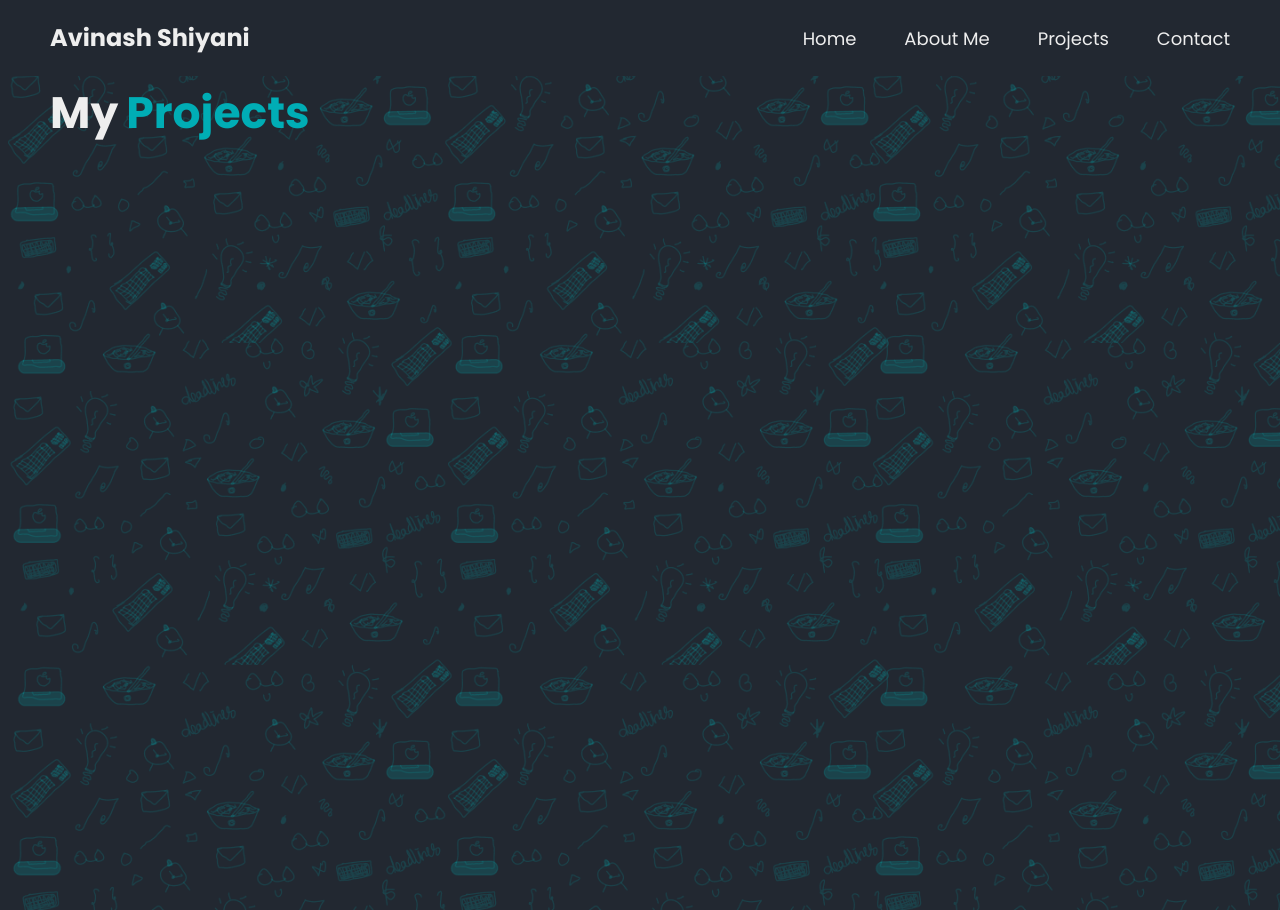
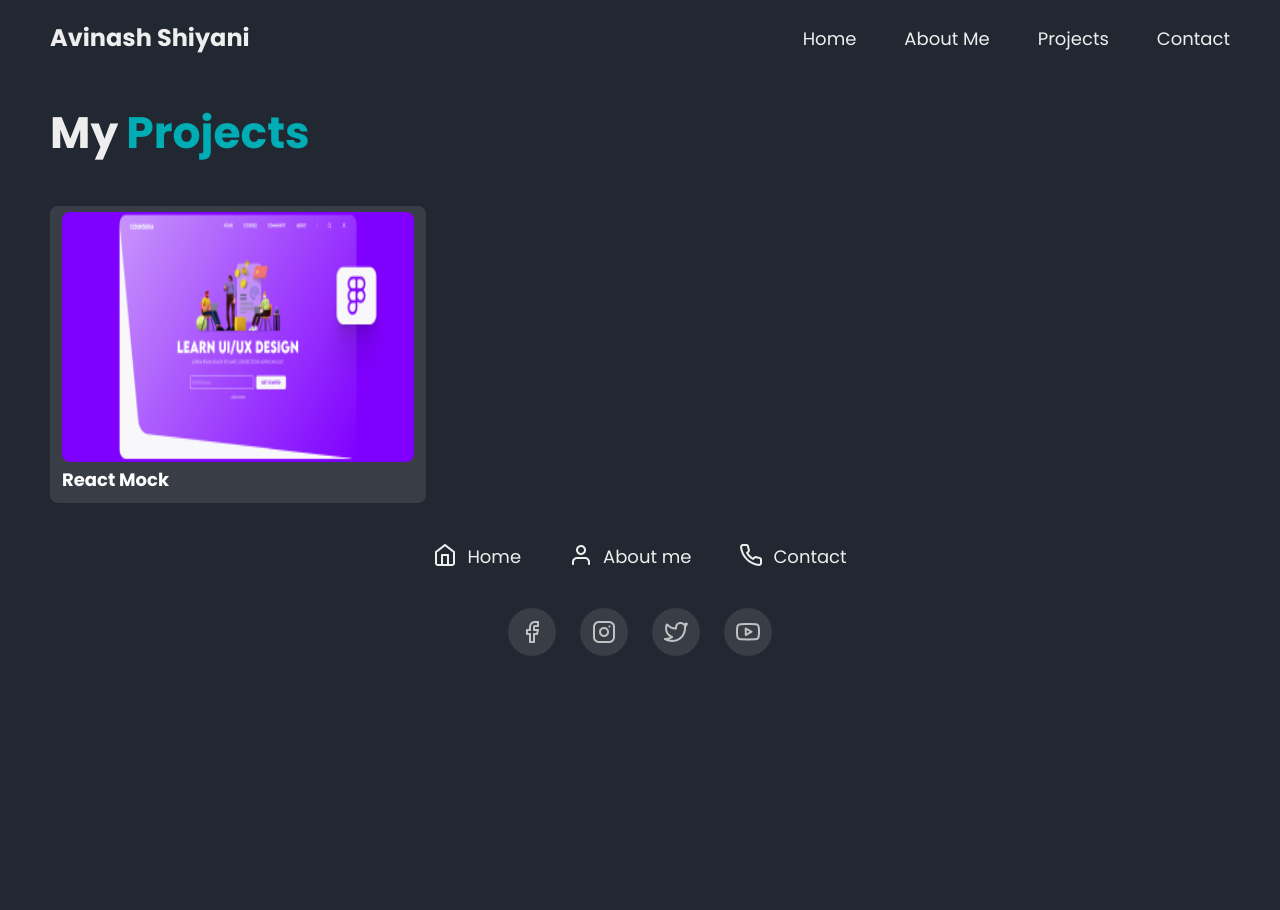
Before and after one commit to Avinashshiyani/Portfolio, a React (Vite) app: page /projects in a window 1280 px wide. After the commit the page ends 800 px from the top, so only its background shows below. Built offline with nearby package versions, Linux system fonts and the light colour scheme.

Commit message:
Display Project Div Added

```diff
--- a/src/Components/Projects.jsx
+++ b/src/Components/Projects.jsx
@@ -4,23 +4,38 @@ import LandingPageOne from "../assets/landingPageOne.png";
 
 const Projects = () => {
   return (
-    <div className="grid justify-center absolute ">
-      {/* image div */}
-      <div className="flex justify-center items-center">
-        <img src={ProjectPage} alt="" className="h-fit" />
-      </div>
+    <div className="grid ">
       {/* my project div */}
-      <div className="grid absolute mt-[80px] px-[50px]">
+      <div className="grid items-center mt-[80px] w-full h-full ">
+        {/* title div */}
         <div className="flex font-bold text-[44px] space-x-2">
           <span className="text-white">My</span>
           <span className="text-secondary">Projects</span>
         </div>
-        {/* <div className="px-[40px] py-[40px] flex items-center justify-center backdrop-blur-[50px]">
-          <img src={LandingPageOne} alt="" />
-        </div> */}
+        {/* square project show div */}
+        <div className="grid  items-start  w-full ">
+          <div className="grid sm:grid-cols-2 md:grid-cols-3  gap-[26px]  ">
+            <Project />
+          </div>
+        </div>
       </div>
     </div>
   );
 };
 
 export default Projects;
+
+const Project = ({ img = LandingPageOne, name = "React Mock" }) => {
+  return (
+    <div>
+      <div className="grid   items-center rounded-lg py-[6px] px-[12px] bg-[#393E46]  ">
+        <div className="flex  justify-center">
+          <img src={img} alt="" className="h-[250px] w-full rounded-lg" />
+        </div>
+        <div className="font-bold text-[#FFFFFF] text-[18px]  py-[4px] ">
+          <span>{name}</span>
+        </div>
+      </div>
+    </div>
+  );
+};
```
